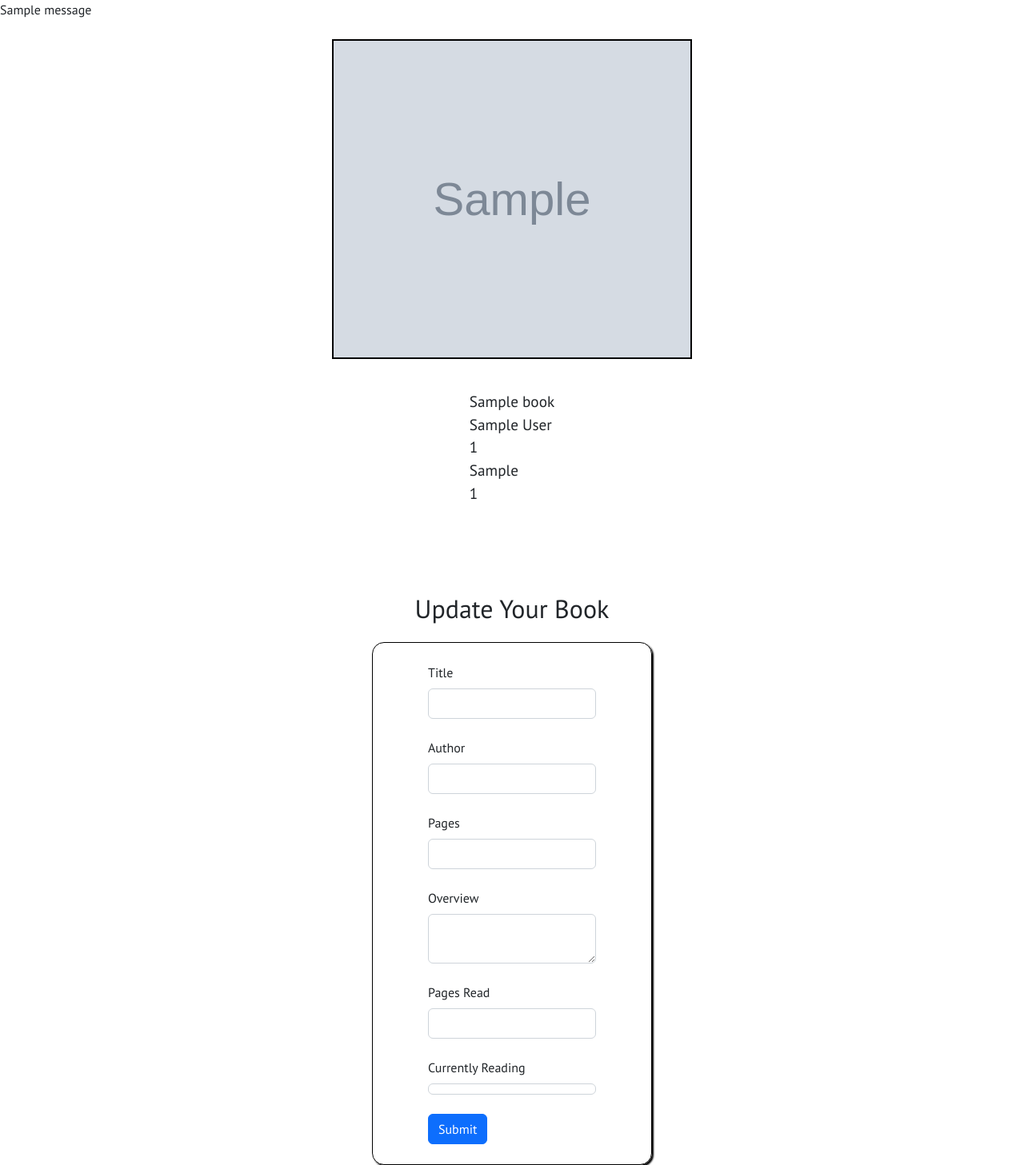
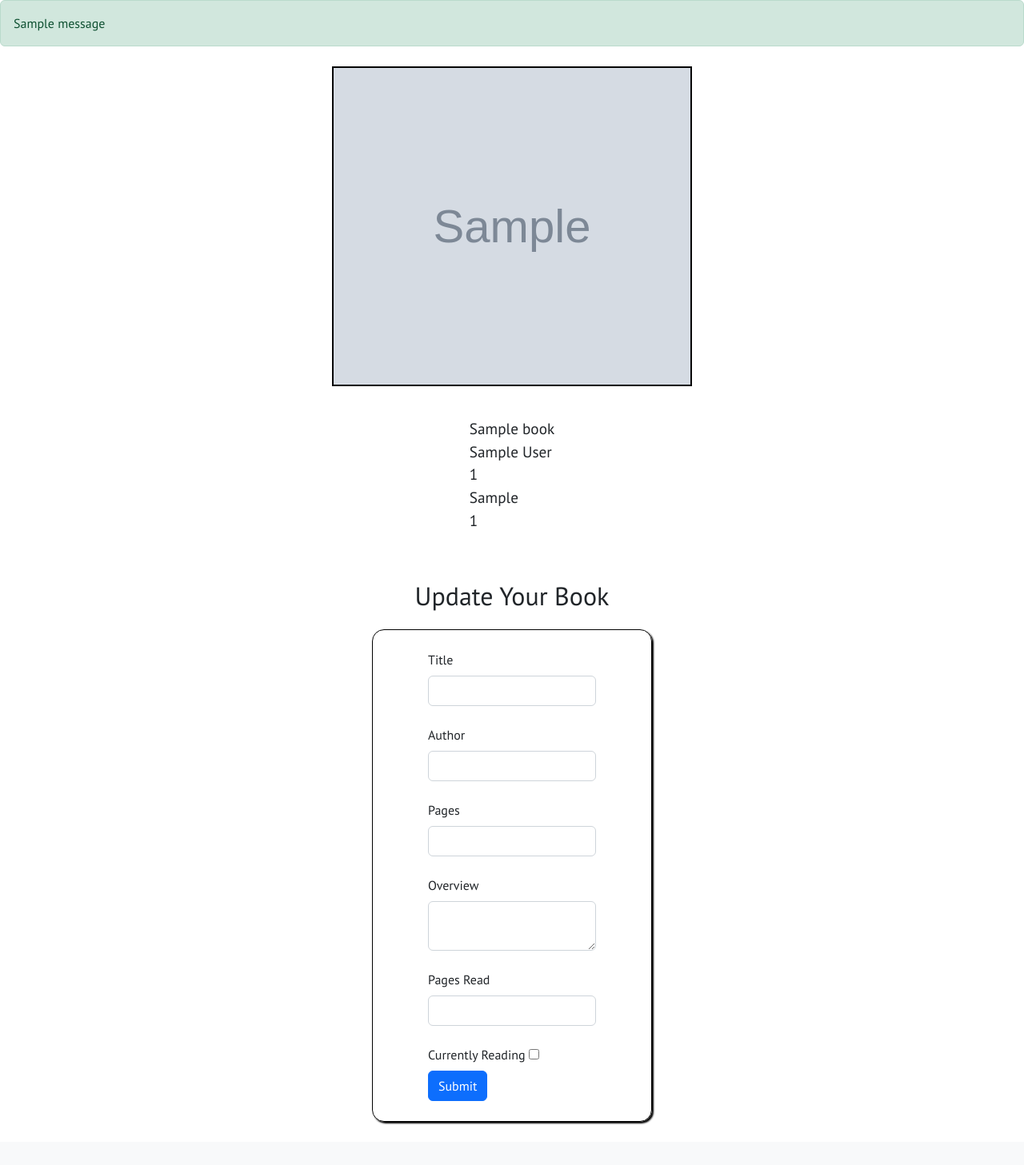
Before and after one commit to austinholmes33/f30-capstone-project, a Flask app: page /update_book/1 in a window 1280 px wide. Shown: the part 56-1513 px from the top of the page at 80% size. After the commit the page ends 1462 px from the top, so only its background shows below. Run offline with Flask 2, Linux system fonts and the light colour scheme; a user stored in the database is signed in; tables that the repository leaves empty hold one stand-in row (values such as "Sample post"); grey boxes marked "Sample" are stand-in pictures; one stand-in notice (Sample message) is shown.

Commit message:
bootstrap added to alerts, boolean field fixed, update form bug same as add book bug from earlier

```diff
--- a/forms.py
+++ b/forms.py
@@ -27,10 +27,10 @@ class AddBookForm(FlaskForm):
 # and also add whether or not they're currently reading
 # and their pages read and thoughts
 class UpdateBookForm(FlaskForm):
-    title = StringField("Title", validators=[DataRequired(), Length(min=6, max=255)])
-    author = StringField("Author", validators=[DataRequired(), Length(min=6, max=255)])
-    pages = IntegerField("Pages", validators=[DataRequired(), Length(max=255)])
+    title = StringField("Title", validators=[Length(min=6, max=255)])
+    author = StringField("Author", validators=[Length(min=6, max=255)])
+    pages = IntegerField("Pages", validators=[Length(max=255)])
     overview = TextAreaField("Overview", validators=[Length(max=255)])
-    pages_read = IntegerField("Pages Read", validators=[DataRequired(), Length(max=255)])
-    currently_reading = BooleanField("Currently Reading", validators=[DataRequired()])
+    pages_read = IntegerField("Pages Read", validators=[Length(max=255)])
+    currently_reading = BooleanField("Currently Reading", default=False)
     submit = SubmitField()
--- a/static/style.css
+++ b/static/style.css
@@ -175,7 +175,7 @@ font-size: large;}
 .update-header {
     display: flex;
     justify-content: center;
-    margin-top: 100px;
+    margin-top: 50px;
 }
 
 .update-form {
@@ -190,4 +190,5 @@ font-size: large;}
     box-shadow: 2px 2px 2px black;
     margin-top: 15px;
     padding: 25px;
+    margin-bottom: 25px;
 }
--- a/templates/base.html
+++ b/templates/base.html
@@ -42,7 +42,7 @@
       {% with messages = get_flashed_messages() %}
         {% if messages %}
             {% for message in messages %}
-              <div class="whatever-bootstrap-thing">{{ message }} </div>
+              <div class="alert alert-success">{{ message }} </div>
             {% endfor %}
         {% endif %}
       {% endwith %}
--- a/templates/update_book.html
+++ b/templates/update_book.html
@@ -36,7 +36,7 @@
         <br>
         {{ form.pages_read.label(class="form-label") }} {{ form.pages_read(class="form-control") }}
         <br>
-        {{ form.currently_reading.label(class="form-label") }} {{ form.currently_reading(class="form-control") }}
+        {{ form.currently_reading.label(class="form-label") }} {{ form.currently_reading }}
         <br>
         {{ form.submit(class="btn btn-primary") }}
     </form>
```
